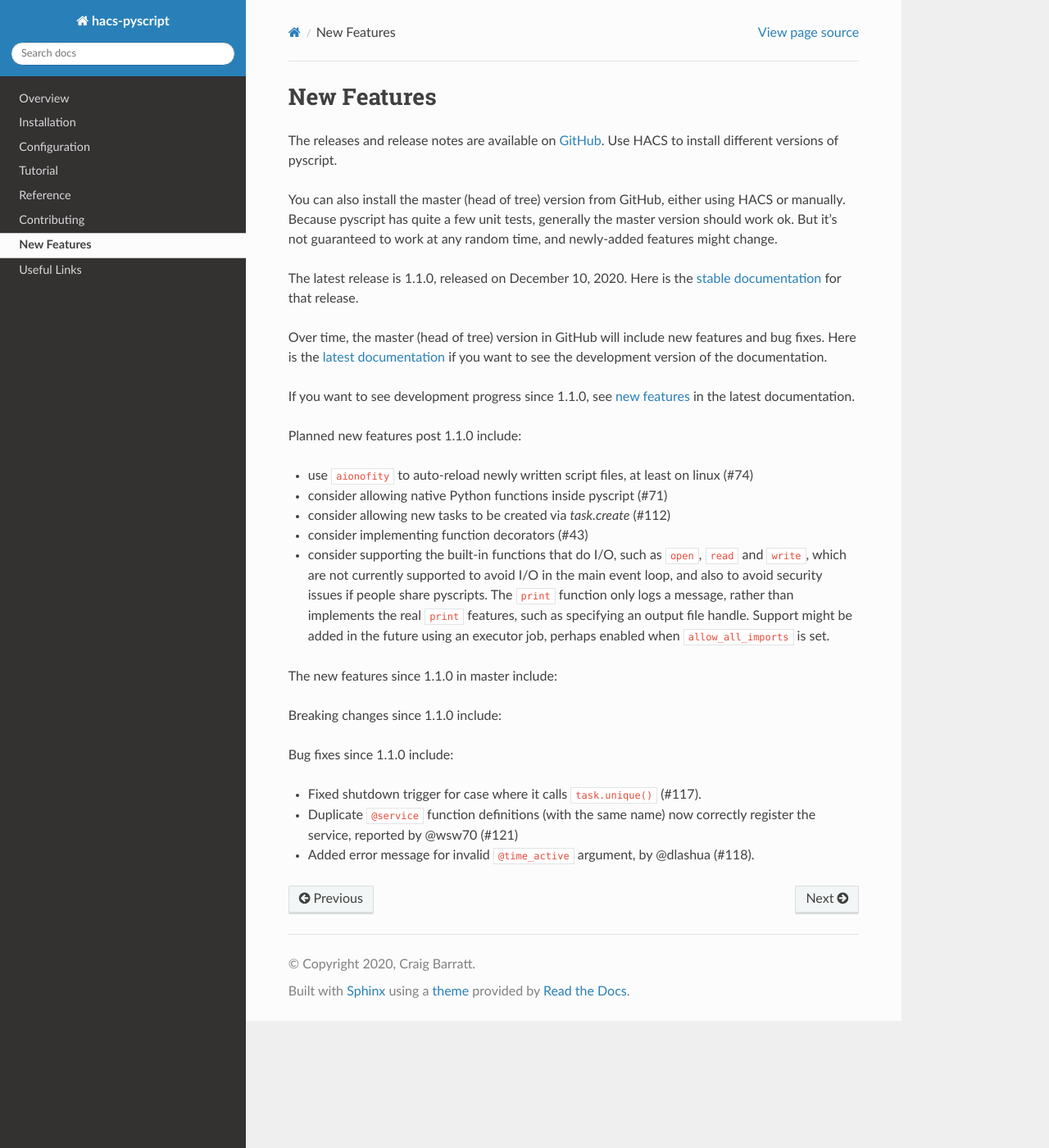
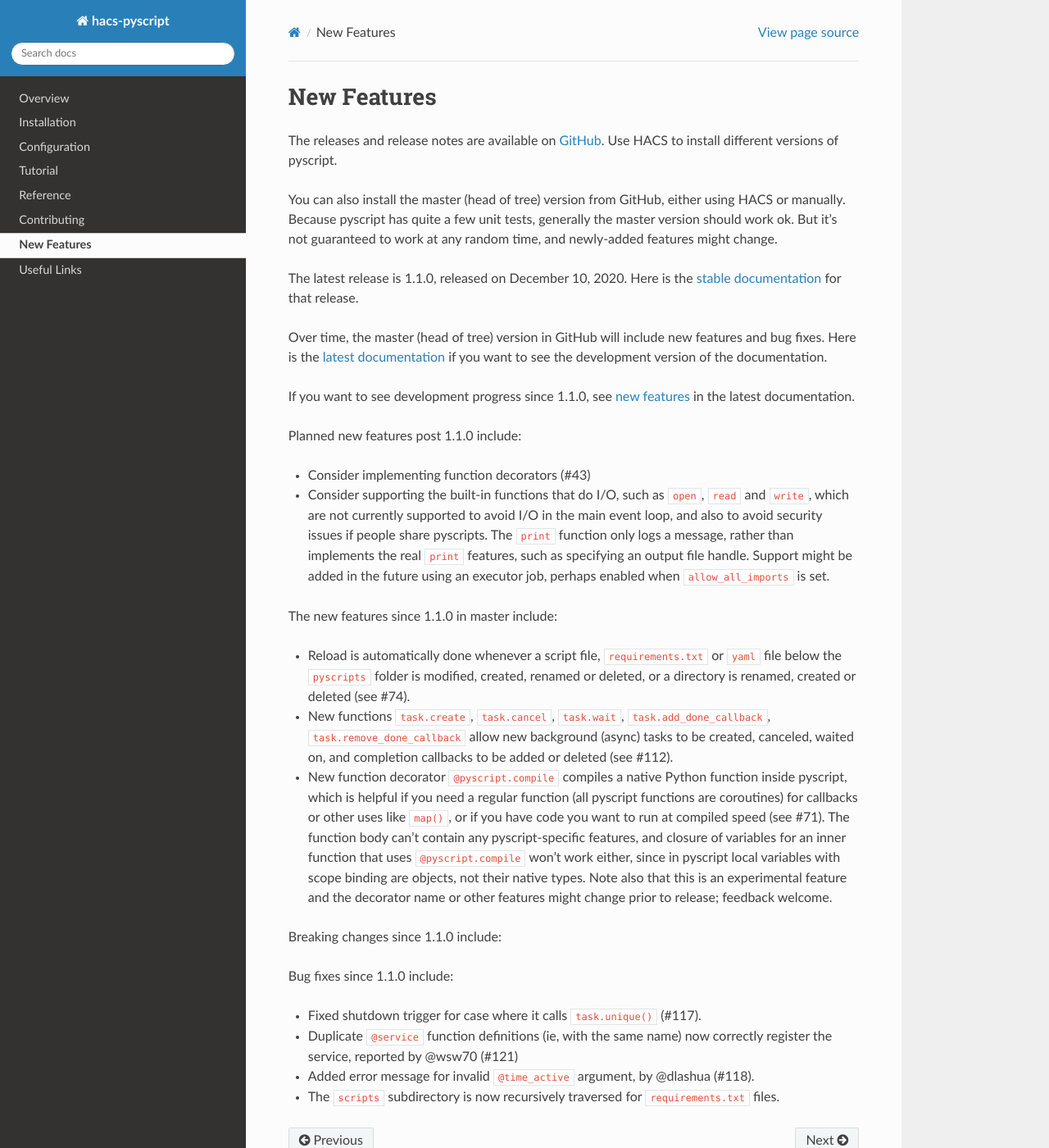
Before and after one commit to custom-components/pyscript, a Sphinx documentation site: the page built from docs/new_features.rst, in a window 1280 px wide and 1400 px high. Shown: the whole window at 82% size. Built offline with Sphinx 7.4.7 and the Read the Docs theme 2.0.0, drawn with Linux system fonts in a browser that asks for light colours.

Commit message:
changes to yaml files below pyscripts trigger reload; see #74

```diff
--- a/docs/new_features.rst
+++ b/docs/new_features.rst
@@ -21,11 +21,8 @@ in the latest documentation.
 
 Planned new features post 1.1.0 include:
 
-- use ``aionofity`` to auto-reload newly written script files, at least on linux (#74)
-- consider allowing native Python functions inside pyscript (#71)
-- consider allowing new tasks to be created via `task.create` (#112)
-- consider implementing function decorators (#43)
-- consider supporting the built-in functions that do I/O, such as ``open``, ``read`` and ``write``, which
+- Consider implementing function decorators (#43)
+- Consider supporting the built-in functions that do I/O, such as ``open``, ``read`` and ``write``, which
   are not currently supported to avoid I/O in the main event loop, and also to avoid security issues if people
   share pyscripts. The ``print`` function only logs a message, rather than implements the real ``print`` features,
   such as specifying an output file handle. Support might be added in the future using an executor job, perhaps
@@ -33,11 +30,26 @@ Planned new features post 1.1.0 include:
 
 The new features since 1.1.0 in master include:
 
+- Reload is automatically done whenever a script file, ``requirements.txt`` or ``yaml`` file below the
+  ``pyscripts`` folder is modified, created, renamed or deleted, or a directory is renamed, created or
+  deleted (see #74).
+- New functions ``task.create``, ``task.cancel``, ``task.wait``, ``task.add_done_callback``,
+  ``task.remove_done_callback`` allow new background (async) tasks to be created, canceled, waited on,
+  and completion callbacks to be added or deleted (see #112).
+- New function decorator ``@pyscript.compile`` compiles a native Python function inside pyscript, which
+  is helpful if you need a regular function (all pyscript functions are coroutines) for callbacks or
+  other uses like ``map()``, or if you have code you want to run at compiled speed (see #71). The
+  function body can't contain any pyscript-specific features, and closure of variables for an inner
+  function that uses ``@pyscript.compile`` won't work either, since in pyscript local variables with
+  scope binding are objects, not their native types.  Note also that this is an experimental feature
+  and the decorator name or other features might change prior to release; feedback welcome.
+
 Breaking changes since 1.1.0 include:
 
 Bug fixes since 1.1.0 include:
 
 - Fixed shutdown trigger for case where it calls ``task.unique()`` (#117).
-- Duplicate ``@service`` function definitions (with the same name) now correctly register the service,
-  reported by @wsw70 (#121)
+- Duplicate ``@service`` function definitions (ie, with the same name) now correctly register
+  the service, reported by @wsw70 (#121)
 - Added error message for invalid ``@time_active`` argument, by @dlashua (#118).
+- The ``scripts`` subdirectory is now recursively traversed for ``requirements.txt`` files.
```
Also changed, not shown: 1 other file.
